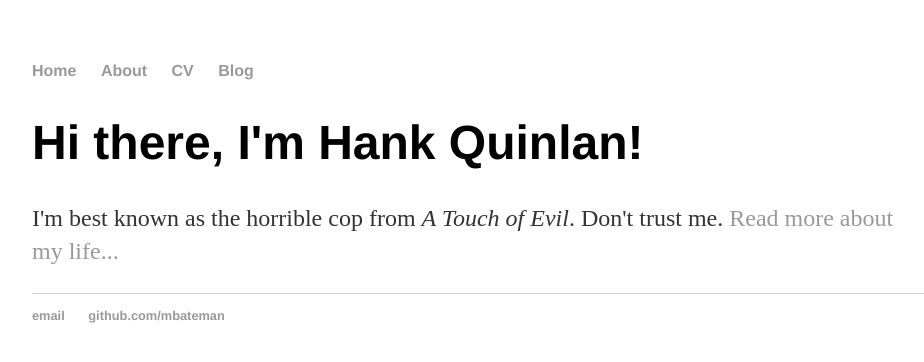
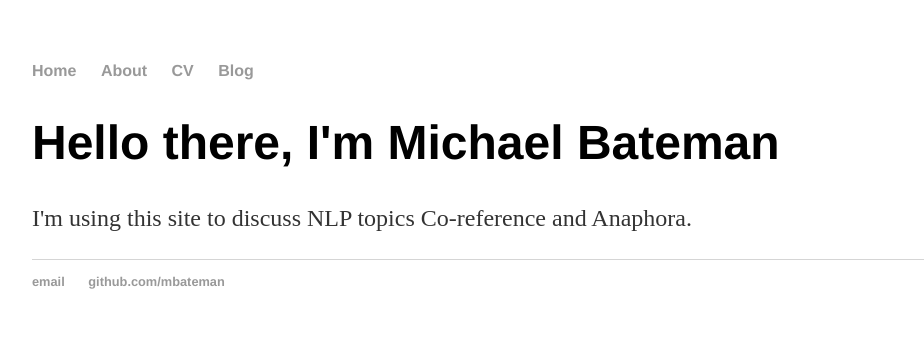
Before and after one commit to hankquinlan/hankquinlan.github.io, a Jekyll site: the page built from index.html, in a window 1280 px wide. Shown: the top 362 px of the page, without its empty margins (160-1084 px from the left). Built offline with Jekyll 4.4.1, drawn with Linux system fonts in a browser that asks for light colours.

Commit message:
Update index.html

```diff
--- a/index.html
+++ b/index.html
@@ -1,9 +1,9 @@
 ---
 layout: default
-title: Hank Quinlan, Horrible Cop
+title: Michael Bateman, NLP Software Developer
 ---
 
 		<div class="blurb">
-			<h1>Hi there, I'm Hank Quinlan!</h1>
-			<p>I'm best known as the horrible cop from <em>A Touch of Evil</em>. Don't trust me. <a href="/about">Read more about my life...</a></p>
+			<h1>Hello there, I'm Michael Bateman</h1>
+			<p>I'm using this site to discuss NLP topics Co-reference and Anaphora.</p>
 		</div>
```
